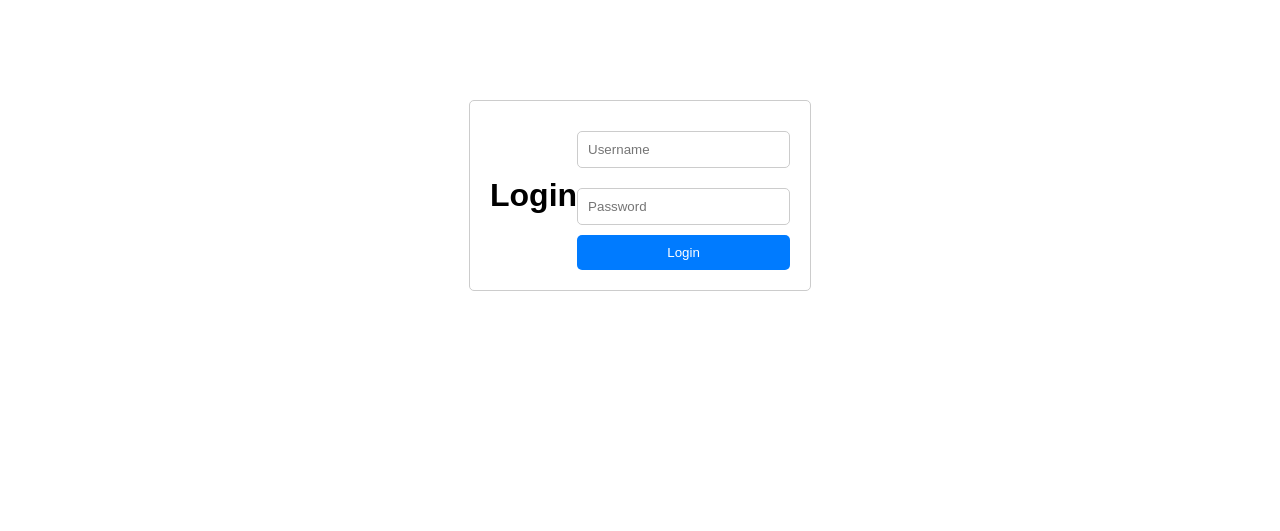
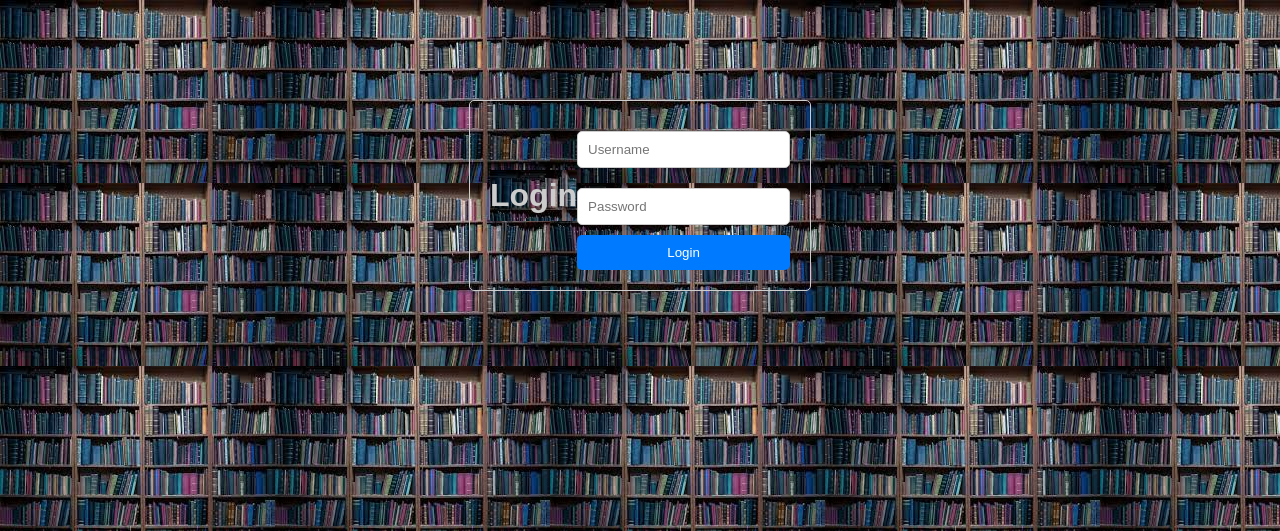
Before and after one commit to Vijay-raj-cse/library-management, a Flask app: page /login in a window 1280 px wide. Shown: the top 531 px of the page. Run offline with Flask 3, Linux system fonts and the light colour scheme; tables that the repository leaves empty hold one stand-in row (values such as "Sample post").

Commit message:
style.css

```diff
--- a/Library Management/static/style.css
+++ b/Library Management/static/style.css
@@ -1,4 +1,5 @@
 body, h1, h2, h3, h4, h5, h6, p, ul, ol, li {
+    background-image: url('library.jpeg');
     margin: 0;
     padding: 0;
 }
@@ -13,6 +14,7 @@ body {
     padding: 20px;
 }
 .login-container {
+    color: #ccc;
     display: flex;
     align-items: center;
     justify-content: center;
@@ -25,7 +27,7 @@ body {
 }
 
 .navbar {
-    background-color: #333;
+    background-color: #eb3636;
     color: #fff;
     padding: 10px;
 }
@@ -37,6 +39,7 @@ body {
 }
 
 .content {
+    color: #efebeb;
     padding: 20px;
 }
 
```
